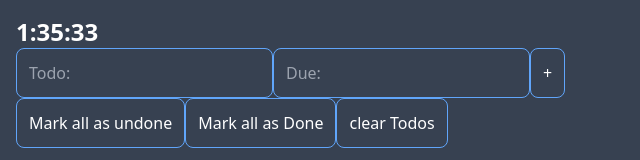
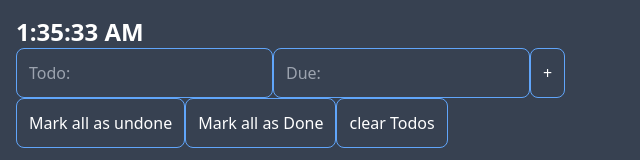
Before and after one commit to Kenramiscal1106/vue-todo-app, a Vue app: page / in a window 1280 px wide. Shown: the top 160 px of the page, without its empty margins (0-640 px from the left). Built offline with nearby package versions, Linux system fonts and the light colour scheme.

Commit message:
Modified file: - changed timeString to type Function - added twelveHourSplit property - changed conditions for parsing 12-hour to 24-hour - templating change

```diff
--- a/src/App.vue
+++ b/src/App.vue
@@ -7,10 +7,11 @@ type Todos = {
   text:string
 }
 type Date = {
-  timeString:string;
+  timeString:Function ;
   hour:number,
   minute:number,
-  seconds:number
+  seconds:number,
+  twelveHourSplit?:Function
 }
   function currentTime():{hour12:Date, hour24:Date} {
     const time = new Date();
@@ -18,22 +19,29 @@ type Date = {
       hour: (time.getHours() > 12 ? time.getHours() - 12 : time.getHours()),
       minute:time.getMinutes(),
       seconds:time.getSeconds(),
-      timeString:`${(time.getHours() > 12 ? time.getHours() - 12 : time.getHours())}:${time.getMinutes()}:${time.getSeconds()}`
+      twelveHourSplit:function() {
+        return (this.hour > 12 ? "PM" : "AM")
+      },
+      timeString:function() {
+        return `${(time.getHours() > 12 ? time.getHours() - 12 : time.getHours())}:${time.getMinutes()}:${time.getSeconds()} ${typeof this.twelveHourSplit !== "undefined" ? this.twelveHourSplit() : ""}`
+      }
     }
     const hour24:Date = {
       hour: time.getHours(),
       minute:time.getMinutes(),
       seconds:time.getSeconds(),
-      timeString:`${(time.getHours() > 12 ? time.getHours() - 12 : time.getHours())}:${time.getMinutes()}:${time.getSeconds()}`
+      timeString:function() {
+        return `${(time.getHours() > 12 ? time.getHours() - 12 : time.getHours())}:${time.getMinutes()}:${time.getSeconds()}`
+      }
     }
     return {
       hour12,
       hour24
     }
   }
-  const time:Ref<string> = ref(currentTime().hour12.timeString);
+  const time:Ref<string> = ref(currentTime().hour12.timeString());
   setInterval(async () => {
-    time.value = currentTime().hour12.timeString
+    time.value = currentTime().hour12.timeString()
   }, 1000)
   const todoItems:Ref<Todos[]> = ref([])
   onMounted(() => {
@@ -125,7 +133,7 @@ type Date = {
       if (time && typeof AMorPM !== 'undefined') {
         hour = parseInt(time[0]);
         minute = time[1]
-        hour = (AMorPM.toLowerCase() === 'p' ? hour + 12 : hour)
+        hour = (AMorPM.toLowerCase() === 'p' && hour !== 12 ? hour + 12 : hour)
       } else {
         throw new Error('Parsing error')
       }
@@ -198,13 +206,31 @@ type Date = {
     </div> -->
     <template v-if="todoItems.length !== 0">
       <div class="m-2 max-w-[960px] gap-1 flex flex-col">
-        <template v-for="todoItem in todoItems">
-          <div class="todo-item">
-            <button :class="`flex-1 text-left mark-as-done-button ${todoItem.done ? 'todo-is-done ' : ''}`" @click="toggleDone(todoItems, todoItem)">
-              {{todoItem.done ? "✅" : ""}} {{todoItem.text}}
+        <template v-for="todoItem in todoItems" :key="todoItem.id">
+            <button :class="`flex-1 text-left mark-as-done-button todo-item ${todoItem.done ? 'todo-is-done ' : ''}`" @click="toggleDone(todoItems, todoItem)">
+              <input type="checkbox" name="" id="" v-model="todoItem.done">{{todoItem.text}}
+              <div class="todo-item-side">
+                <span v-if="pastDeadline(todoItem.deadline, currentTime().hour24) && !todoItem.done" class="text-red-600 flex items-center ml-auto"><img src="./assets/alarm.svg" alt="">
+                  Past due Date
+                  <audio autoplay loop><source src="./assets/mixkit-facility-alarm-908.wav" type="audio/wav"/></audio>
+                </span>
+                <span v-if="todoItem.deadline !== ''">Deadline: {{todoItem.deadline}}</span>
+                <span class="option-buttons">
+                  <button @click="removeTodo(todoItems, todoItem)" class="remove-button">
+                    <svg width="14" height="14" viewBox="0 0 37 37" fill="none" xmlns="http://www.w3.org/2000/svg">
+    <path d="M33.2306 33.2306L3.76933 3.76936M3.76933 33.2306L33.2306 3.76936" stroke="currentColor" stroke-width="7"/>
+    </svg>
+                  </button>
+                  <button>
+                    <svg width="14" height="14" viewBox="0 0 37 37" fill="none" xmlns="http://www.w3.org/2000/svg">
+                      <circle cx="7.5" cy="18.5" r="4.5" fill="currentColor"/>
+                      <circle cx="18.5" cy="18.5" r="4.5" fill="currentColor"/>
+                      <circle cx="29.5" cy="18.5" r="4.5" fill="currentColor"/>
+                    </svg>
+                  </button>
+                </span>
+            </div>
             </button>
-            <button @click="removeTodo(todoItems, todoItem)">&times;</button>
-          </div>
 
         </template>
       </div>
```
